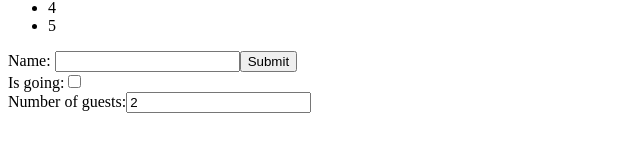
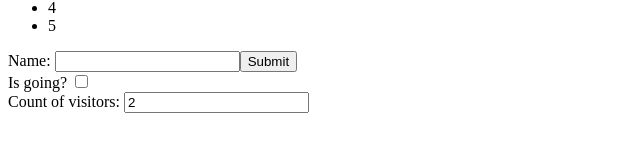
Before and after one commit to Wdyffs/BookingApp, a React (Create React App) app in the folder client/: page / in a window 1280 px wide. Shown: the part 288-440 px from the top of the page, without its empty margins (0-640 px from the left). Built offline with nearby package versions, Linux system fonts and the light colour scheme.

Commit message:
feat: rewrite reservation components by myself

```diff
--- a/client/src/Components/Reservation.jsx
+++ b/client/src/Components/Reservation.jsx
@@ -2,46 +2,42 @@ import React from "react";
 
 export class Reservation extends React.Component {
   constructor(props) {
-    super(props);
+    super(props)
     this.state = {
       isGoing: false,
       numberOfGuests: 2
-    };
+    }
 
-    this.handleInputChange = this.handleInputChange.bind(this);
+    this.handleChange = this.handleChange.bind(this)
   }
 
-  handleInputChange(event) {
-    const target = event.target;
-    const value = target.type === 'checkbox' ? target.checked : target.value;
-    const name = target.name;
+  handleChange(evt) {
+    const target = evt.target
+    const value = target.type === 'checkbox' ? target.checked : target.value
+    const name = target.name
 
     this.setState({
       [name]: value
-    });
+    })
   }
 
   render() {
     return (
       <form>
-        <label>
-          Is going:
-          <input
-            name="isGoing"
-            type="checkbox"
-            checked={this.state.isGoing}
-            onChange={this.handleInputChange} />
-        </label>
+        <label>Is going? </label>
+        <input
+          type="checkbox"
+          name="isGoing"
+          checked={this.state.isGoing}
+          onChange={this.handleChange} />
         <br />
-        <label>
-          Number of guests:
-          <input
-            name="numberOfGuests"
-            type="number"
-            value={this.state.numberOfGuests}
-            onChange={this.handleInputChange} />
-        </label>
+        <label>Count of visitors: </label>
+        <input
+          type="number"
+          name="numberOfGuests"
+          value={this.state.numberOfGuests}
+          onChange={this.handleChange} />
       </form>
-    );
+    )
   }
 }
```
